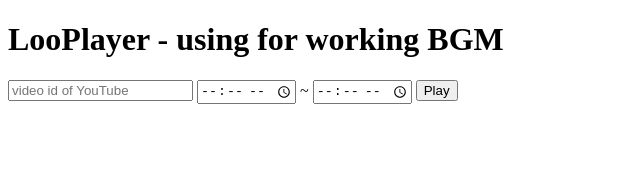
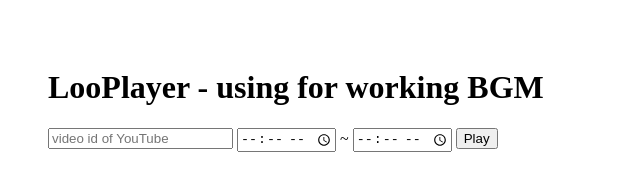
Before and after one commit to KajizukaTaichi/looplayer, a plain HTML site: page index.html in a window 1280 px wide. Shown: the whole page, without its empty margins (0-640 px from the left). Drawn offline with Linux system fonts and the light colour scheme.

Commit message:
Support query paramater

```diff
--- a/index.html
+++ b/index.html
@@ -7,13 +7,32 @@
     <body>
         <h1>LooPlayer - using for working BGM</h1>
 
-        <input type="text" id="videoId" placeholder="video id of YouTube">
-        <input type="time" id="startTime"> ~ <input type="time" id="endTime">
+        <input type="text" id="videoId" name="id" placeholder="video id of YouTube">
+        <input type="time" id="startTime" name="start"> ~ <input type="time" id="endTime"  name="end">
         <button onclick="play()">Play</button><br>
 
         <div id="player"></div>
 
         <script>
+            const queryString = window.location.search;
+            const urlParams = new URLSearchParams(queryString);
+            console.log(urlParams);
+
+            const id = urlParams.get('id');
+            if (id !== null) {
+                document.getElementById("videoId").value = id;
+            }
+
+            const start = urlParams.get('start');
+            if (start !== null) {
+                document.getElementById("startTime").value = start;
+            }
+
+            const end = urlParams.get('end');
+            if (end !== null) {
+                document.getElementById("endTime").value = end;
+            }
+
             var tag = document.createElement('script');
             tag.src = "https://www.youtube.com/iframe_api";
             var firstScriptTag = document.getElementsByTagName('script')[0];
@@ -89,5 +108,14 @@
                 }
             }
         </script>
+
+        <style>
+            body {
+                padding: 5vh;
+            }
+            br {
+                margin-bottom: 3vh;
+            }
+        </style>
     </body>
 </html>
```
